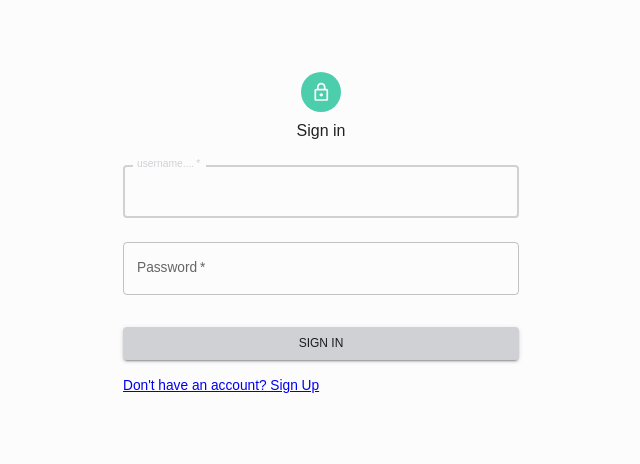
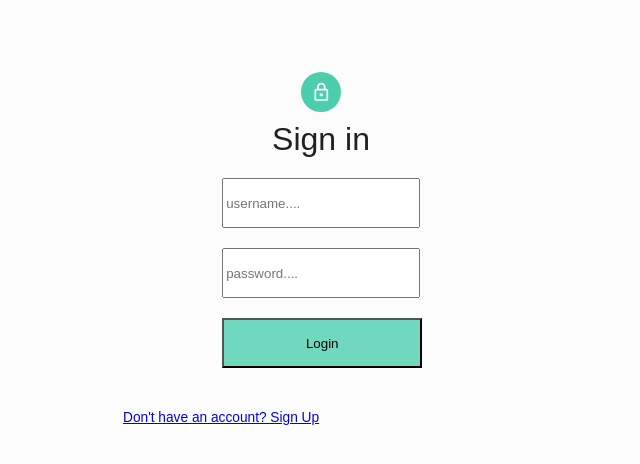
Before and after one commit to guardiangel/reactfullstackdemo, a React (Create React App) app in the folder client/: page / in a window 1280 px wide. Shown: the top 464 px of the page, without its empty margins (319-959 px from the left). Built offline with nearby package versions, Linux system fonts and the light colour scheme.

Commit message:
Change login page style

```diff
--- a/client/src/pages/Login.tsx
+++ b/client/src/pages/Login.tsx
@@ -1,8 +1,7 @@
 import * as React from "react";
 import Avatar from "@mui/material/Avatar";
-import Button from "@mui/material/Button";
 import CssBaseline from "@mui/material/CssBaseline";
-import TextField from "@mui/material/TextField";
+import { Formik, Form, Field, ErrorMessage } from "formik";
 import Grid from "@mui/material/Grid";
 import Box from "@mui/material/Box";
 import LockOutlinedIcon from "@mui/icons-material/LockOutlined";
@@ -10,18 +9,21 @@ import Typography from "@mui/material/Typography";
 import Container from "@mui/material/Container";
 import { Link, useNavigate } from "react-router-dom";
 import axios from "axios";
+import * as yup from "yup";
+import { useTheme } from "@mui/material";
+import { colorTokens } from "../theme";
 
 export default function Login() {
+  const theme = useTheme();
+  const colors = colorTokens(theme.palette.mode);
   const navigate = useNavigate();
 
-  const handleSubmit = (event: React.FormEvent<HTMLFormElement>) => {
-    event.preventDefault();
-    const data = new FormData(event.currentTarget);
-
+  const handleSubmit = (data: any) => {
+    console.log(data);
     axios
       .post("http://localhost:3001/user/login", {
-        username: data.get("username"),
-        password: data.get("password"),
+        username: data.username,
+        password: data.password,
       })
       .then((res) => {
         if (res.status === 200) {
@@ -48,46 +50,102 @@ export default function Login() {
         <Avatar sx={{ m: 1, bgcolor: "secondary.main" }}>
           <LockOutlinedIcon />
         </Avatar>
-        <Typography component="h1" variant="h5">
-          Sign in
-        </Typography>
-        <Box component="form" onSubmit={handleSubmit} noValidate sx={{ mt: 1 }}>
-          <TextField
+        <Typography variant="h2">Sign in</Typography>
+        <Formik
+          initialValues={initialValues}
+          onSubmit={(e) => handleSubmit(e)}
+          validationSchema={userSchema}
+        >
+          <Form
+            style={{
+              display: "flex",
+              flexDirection: "column",
+              justifyContent: "center",
+              width: "60%",
+              padding: "20px",
+            }}
+          >
+            <ErrorMessage
+              name="username"
+              component="span"
+              style={{ color: colors.redAccent[400] }}
+            />
+            {/*  <TextField
               margin="normal"
               required
               fullWidth
+              name="username"
+              label="User Name"
+              type="text"
               id="username"
-            label="username...."
+            /> */}
+            <Field
+              id="username"
               name="username"
-            autoComplete="username"
-            autoFocus
+              placeholder="username...."
+              style={{
+                margin: "0px 0px 20px 0px",
+                height: "50px",
+              }}
             />
-          <TextField
+
+            <ErrorMessage
+              name="password"
+              component="span"
+              style={{ color: colors.redAccent[400] }}
+            />
+
+            {/* <TextField
               margin="normal"
               required
               fullWidth
               name="password"
-            label="Password"
-            type="password"
+              label="password"
+              type="text"
               id="password"
-            autoComplete="current-password"
+            /> */}
+
+            <Field
+              id="password"
+              name="password"
+              placeholder="password...."
+              style={{
+                margin: "0px 0px 20px 0px",
+                height: "50px",
+              }}
             />
 
-          <Button
+            <div>
+              <button
                 type="submit"
-            fullWidth
-            variant="contained"
-            sx={{ mt: 3, mb: 2 }}
+                style={{
+                  width: "200px",
+                  backgroundColor: colors.greenAccent[400],
+                  height: "50px",
+                  marginBottom: "20px",
+                }}
               >
-            Sign In
-          </Button>
+                Login
+              </button>
+            </div>
+          </Form>
+        </Formik>
         <Grid container>
           <Grid item>
             <Link to="/register">{"Don't have an account? Sign Up"}</Link>
           </Grid>
         </Grid>
       </Box>
-      </Box>
     </Container>
   );
 }
+
+const initialValues = {
+  username: "",
+  password: "",
+};
+
+const userSchema = yup.object().shape({
+  username: yup.string().required("required username"),
+  password: yup.string().required("required password"),
+});
```
Lines whose indentation alone changed are shown as unchanged.
